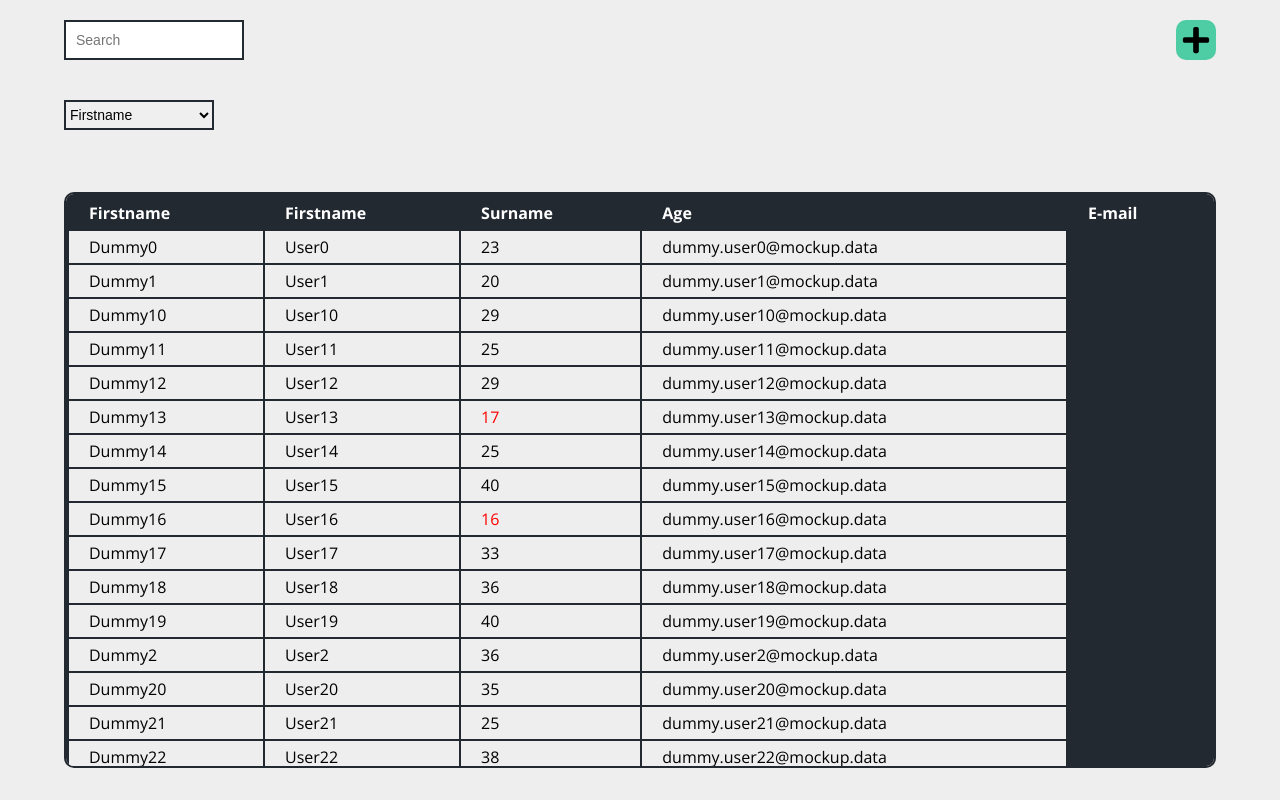
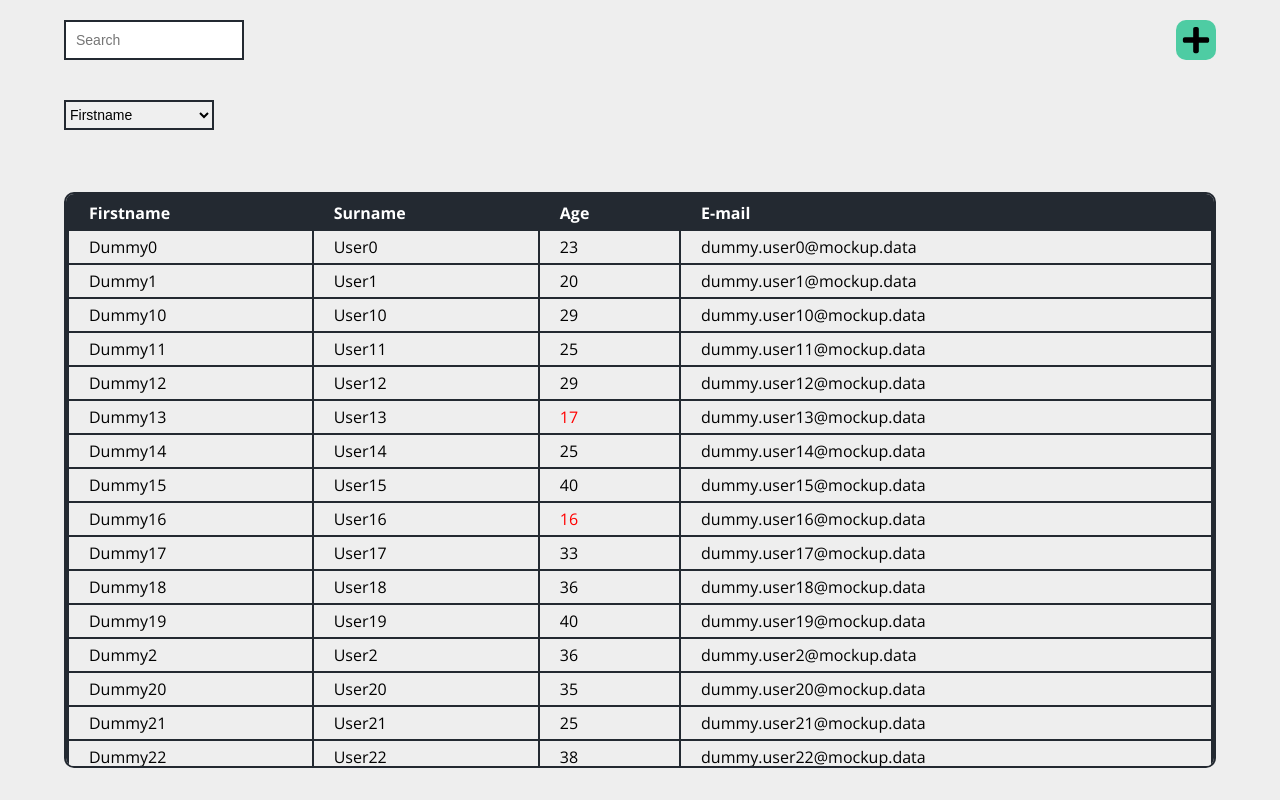
Before and after one commit to rastislav-domanisky/LETIS-frontend-assignment, a React (Create React App) app: page / in a window 1280 px wide. Built offline with nearby package versions, Linux system fonts and the light colour scheme.

Commit message:
fixed styles

```diff
--- a/src/components/UsersList/UsersList.tsx
+++ b/src/components/UsersList/UsersList.tsx
@@ -42,9 +42,6 @@ const UsersList: React.FC = (props: any) => {
                             Firstname
                         </th>
                         <th className="title-item">
-                            Firstname
-                        </th>
-                        <th className="title-item">
                             Surname
                         </th>
                         <th className="title-item">
```
